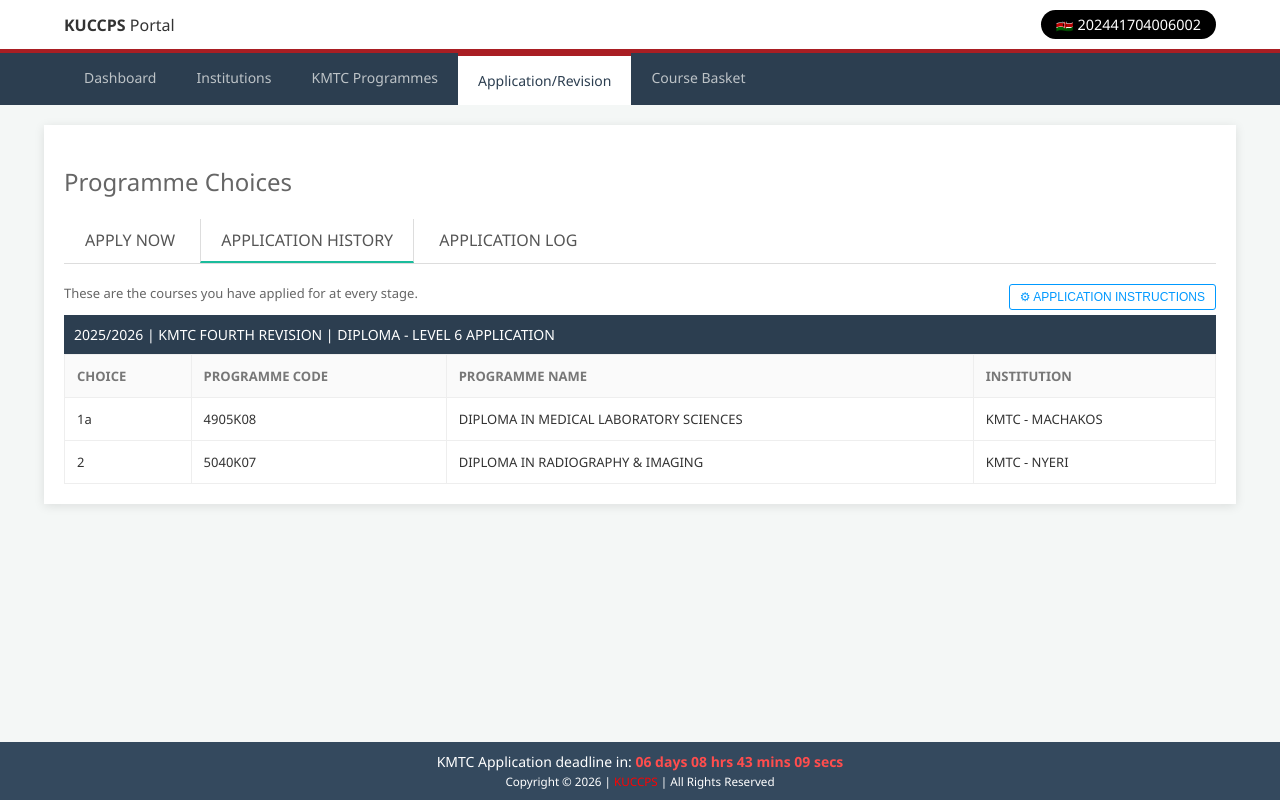
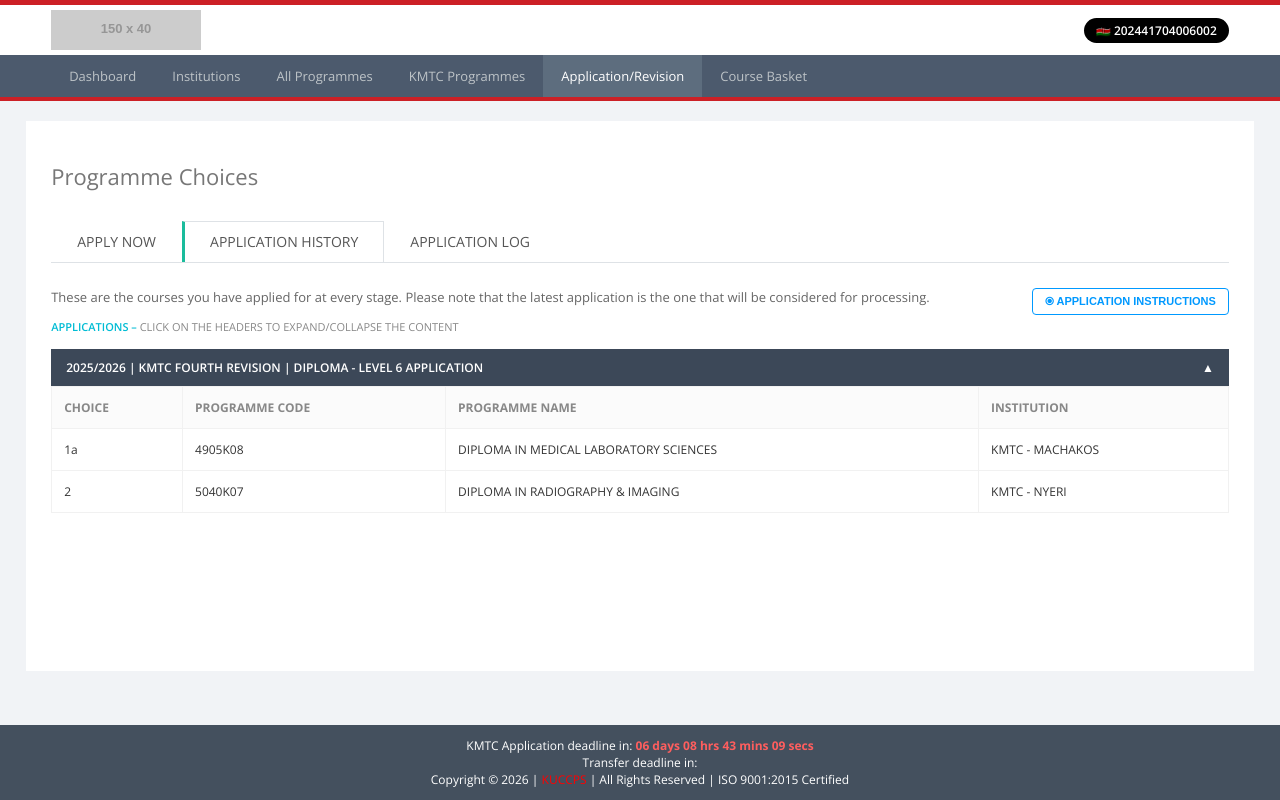
Before and after one commit to WesongaTimothy/Prime-Laptop-Solutions, a plain HTML site: page index.html in a window 1280 px wide. Drawn offline with nearby package versions, Linux system fonts and the light colour scheme; placeholder pictures from the web are drawn by us.

Commit message:
Update index.html

```diff
--- a/index.html
+++ b/index.html
@@ -2,173 +2,197 @@
 <html lang="en">
 <head>
     <meta charset="UTF-8">
-    <meta name="viewport" content="width=device-width, initial-scale=1.0">
-    <title>KUCCPS | KMTC Application</title>
+    <title>KUCCPS | KMTC Application Portal</title>
+    <link href="https://fonts.googleapis.com/css2?family=Open+Sans:wght@300;400;600;700&display=swap" rel="stylesheet">
     <style>
         :root {
-            --primary-navy: #2c3e50;
-            --accent-red: #a91e23;
-            --kuccps-blue: #0099ff;
-            --bg-gray: #f4f7f6;
-            --teal: #1abc9c;
+            --nav-bg: #4c5a6d;
+            --nav-active: #ffffff;
+            --accent-red: #cc2026;
+            --header-dark: #3c4858;
+            --bg-body: #f1f3f6;
+            --border-gray: #dee2e6;
+            --text-gray: #777777;
+            --instruction-blue: #0099ff;
         }
 
         body {
-            font-family: 'Segoe UI', Tahoma, Geneva, Verdana, sans-serif;
+            font-family: 'Open Sans', sans-serif;
             margin: 0;
-            background-color: var(--bg-gray);
+            background-color: var(--bg-body);
             color: #333;
+            font-size: 14px;
         }
 
-        /* Top Header */
-        header {
+        /* Top Bar */
+        .top-header {
             background: white;
-            padding: 10px 5%;
+            padding: 5px 4%;
             display: flex;
             justify-content: space-between;
             align-items: center;
-            border-bottom: 4px solid var(--accent-red);
+            border-top: 5px solid var(--accent-red);
         }
 
-        .user-id {
+        .user-id-box {
             background: #000;
-            color: white;
-            padding: 5px 15px;
-            border-radius: 20px;
-            font-size: 0.9em;
+            color: #fff;
+            padding: 4px 12px;
+            border-radius: 15px;
+            font-weight: 600;
+            font-size: 12px;
         }
 
         /* Navigation */
         nav {
-            background: var(--primary-navy);
+            background: var(--nav-bg);
             display: flex;
-            padding: 0 5%;
-            overflow-x: auto;
+            padding-left: 4%;
+            border-bottom: 4px solid var(--accent-red);
         }
 
         nav a {
             color: #bdc3c7;
             text-decoration: none;
-            padding: 15px 20px;
-            font-size: 14px;
-            white-space: nowrap;
+            padding: 12px 18px;
+            font-size: 13px;
         }
 
         nav a.active {
-            background: white;
-            color: var(--primary-navy);
-            border-top: 3px solid var(--accent-red);
+            background: #5d6d7e;
+            color: white;
+            position: relative;
         }
 
-        /* Main Container */
-        .container {
-            width: 90%;
+        /* Main Content Area */
+        .main-container {
+            width: 92%;
             margin: 20px auto;
             background: white;
-            padding: 20px;
-            box-shadow: 0 2px 10px rgba(0,0,0,0.1);
+            padding: 25px;
+            min-height: 500px;
         }
 
-        h2 { color: #666; font-weight: 400; }
-
-        /* Tabs */
-        .tabs {
-            border-bottom: 1px solid #ddd;
-            margin-bottom: 20px;
+        h1 {
+            color: var(--text-gray);
+            font-size: 22px;
+            font-weight: 400;
+            margin-bottom: 30px;
         }
 
-        .tab {
-            display: inline-block;
-            padding: 10px 20px;
-            border: 1px solid transparent;
-            cursor: pointer;
-            color: #555;
+        /* Tabbed Navigation */
+        .tab-row {
+            border-bottom: 1px solid var(--border-gray);
+            margin-bottom: 25px;
+            display: flex;
         }
 
-        .tab.active {
-            border: 1px solid #ddd;
-            border-bottom: 2px solid var(--teal);
-            border-top: none;
+        .tab-item {
+            padding: 10px 25px;
+            color: #555;
+            cursor: pointer;
+            border: 1px solid transparent;
         }
 
-        /* Table Design */
-        .table-header {
-            background: var(--primary-navy);
+        .tab-item.active {
+            border: 1px solid var(--border-gray);
+            border-bottom: none;
+            border-left: 3px solid #1abc9c;
+            font-weight: 400;
+        }
+
+        /* Instruction Button */
+        .btn-blue {
+            float: right;
+            background: white;
+            border: 1px solid var(--instruction-blue);
+            color: var(--instruction-blue);
+            padding: 6px 12px;
+            font-size: 11px;
+            text-transform: uppercase;
+            border-radius: 4px;
+            font-weight: 600;
+        }
+
+        /* The Application Table Header */
+        .app-header {
+            background: var(--header-dark);
             color: white;
-            padding: 10px;
-            font-size: 14px;
-            text-transform: uppercase;
+            padding: 10px 15px;
+            font-size: 12px;
+            font-weight: 600;
+            display: flex;
+            justify-content: space-between;
+            margin-top: 15px;
         }
 
         table {
             width: 100%;
             border-collapse: collapse;
-            font-size: 13px;
+            background: #fff;
         }
 
         th, td {
+            border: 1px solid #f1f1f1;
+            padding: 12px;
             text-align: left;
-            padding: 12px;
-            border: 1px solid #eee;
+            font-size: 12px;
         }
 
-        th { background: #fafafa; color: #777; font-weight: 600; }
+        th {
+            background: #fbfbfb;
+            color: #888;
+            text-transform: uppercase;
+        }
 
-        /* Deadline Footer Bar */
-        .footer-bar {
+        /* Deadline Footer */
+        .deadline-footer {
             position: fixed;
             bottom: 0;
             width: 100%;
-            background: #34495e;
-            color: white;
+            background: #44505e;
+            color: #fff;
             text-align: center;
-            padding: 10px 0;
-            font-size: 14px;
+            padding: 12px 0;
+            font-size: 12px;
         }
 
-        .timer { color: #ff4d4d; font-weight: bold; }
-
-        .btn-instruction {
-            float: right;
-            border: 1px solid var(--kuccps-blue);
-            color: var(--kuccps-blue);
-            background: transparent;
-            padding: 5px 10px;
-            font-size: 12px;
-            border-radius: 3px;
-            cursor: pointer;
-        }
+        .timer-red { color: #ff5e5e; font-weight: bold; }
     </style>
 </head>
 <body>
 
-<header>
-    <div class="logo"><strong>KUCCPS</strong> Portal</div>
-    <div class="user-id">🇰🇪 202441704006002</div>
-</header>
+<div class="top-header">
+    <img src="https://via.placeholder.com/150x40?text=KUCCPS+LOGO" alt="Logo">
+    <div class="user-id-box">🇰🇪 202441704006002</div>
+</div>
 
 <nav>
     <a href="#">Dashboard</a>
     <a href="#">Institutions</a>
+    <a href="#">All Programmes</a>
     <a href="#">KMTC Programmes</a>
     <a href="#" class="active">Application/Revision</a>
     <a href="#">Course Basket</a>
 </nav>
 
-<div class="container">
-    <h2>Programme Choices</h2>
+<div class="main-container">
+    <h1>Programme Choices</h1>
 
-    <div class="tabs">
-        <div class="tab">APPLY NOW</div>
-        <div class="tab active">APPLICATION HISTORY</div>
-        <div class="tab">APPLICATION LOG</div>
+    <div class="tab-row">
+        <div class="tab-item">APPLY NOW</div>
+        <div class="tab-item active">APPLICATION HISTORY</div>
+        <div class="tab-item">APPLICATION LOG</div>
     </div>
 
-    <button class="btn-instruction">⚙ APPLICATION INSTRUCTIONS</button>
-    <p style="font-size: 13px; color: #666;">These are the courses you have applied for at every stage.</p>
+    <button class="btn-blue">⦿ APPLICATION INSTRUCTIONS</button>
+    <p style="font-size: 13px; color: #666; width: 80%;">These are the courses you have applied for at every stage. Please note that the latest application is the one that will be considered for processing.</p>
 
-    <div class="table-header">
-        2025/2026 | KMTC FOURTH REVISION | DIPLOMA - LEVEL 6 APPLICATION
+    <p style="font-size: 11px; font-weight: 600; color: #00bcd4;">APPLICATIONS – <span style="font-weight: 400; color: #888;">CLICK ON THE HEADERS TO EXPAND/COLLAPSE THE CONTENT</span></p>
+
+    <div class="app-header">
+        <span>2025/2026 | KMTC FOURTH REVISION | DIPLOMA - LEVEL 6 APPLICATION</span>
+        <span>▲</span>
     </div>
     <table>
         <thead>
@@ -196,9 +220,10 @@
     </table>
 </div>
 
-<div class="footer-bar">
-    KMTC Application deadline in: <span class="timer">06 days 08 hrs 43 mins 09 secs</span><br>
-    <small>Copyright © 2026 | <span style="color:red">KUCCPS</span> | All Rights Reserved</small>
+<div class="deadline-footer">
+    KMTC Application deadline in: <span class="timer-red">06 days 08 hrs 43 mins 09 secs</span><br>
+    Transfer deadline in:<br>
+    Copyright © 2026 | <span style="color:red">KUCCPS</span> | All Rights Reserved | ISO 9001:2015 Certified
 </div>
 
 </body>
```
